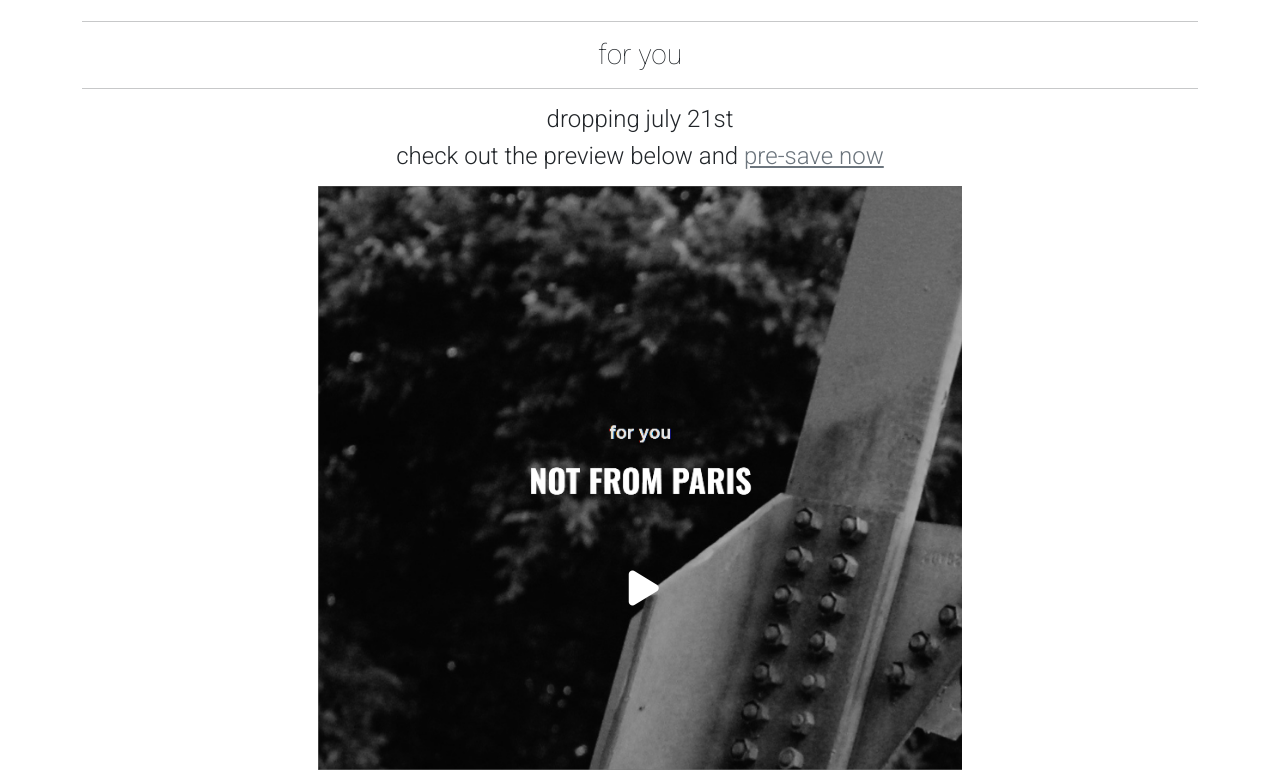
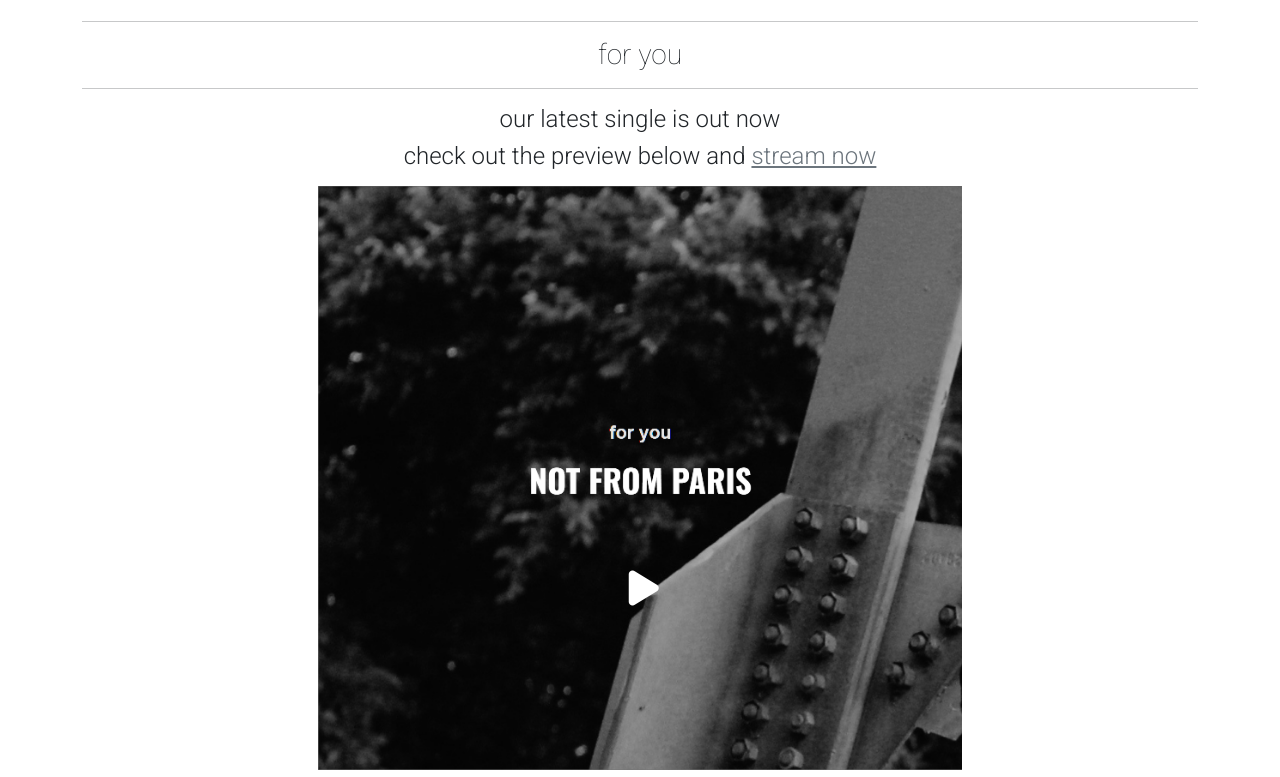
Before and after one commit to michael-lemiale/notfromparis-flask, a Flask app: page / in a window 1280 px wide. Shown: the part 778-1555 px from the top of the page. Run offline with Flask 3, Linux system fonts and the light colour scheme; some libraries are stand-ins or nearby versions.

Commit message:
for you out now update

```diff
--- a/templates/index.html
+++ b/templates/index.html
@@ -17,16 +17,16 @@
         <div class="container align-items-center justify-content-center">
             <h3>crying out</h3>
             <hr>
-            <h4>our newest single is out now</h4>
-            <h4>check out the preview below and <a class="link-secondary link-underline-opacity-0 link-underline-opacity-100-hover" target="_blank" href="https://distrokid.com/hyperfollow/notfromparis/crying-out">stream now</a></h4>
+            <h4>our first single</h4>
+            <h4>the genesis of our sound. <a class="link-secondary link-underline-opacity-0 link-underline-opacity-100-hover" target="_blank" href="https://distrokid.com/hyperfollow/notfromparis/crying-out">stream now</a></h4>
             <br>
             <iframe style="width:100%;max-width:660px;overflow:hidden;border-radius:12px;" src="https://open.spotify.com/embed/track/6PFdpdcD9X2ciQiQKhIYux?utm_source=generator" height="175" frameBorder="0" allowfullscreen="" allow="autoplay; clipboard-write; encrypted-media; fullscreen; picture-in-picture" loading="lazy"></iframe>
             <iframe allow="autoplay *; encrypted-media *; fullscreen *; clipboard-write; picture-in-picture" frameborder="0" height="175" style="width:100%;max-width:660px;overflow:hidden;border-radius:12px;" sandbox="allow-forms allow-popups allow-same-origin allow-scripts allow-storage-access-by-user-activation allow-top-navigation-by-user-activation" src="https://embed.music.apple.com/us/album/crying-out/1687905658?i=1687905659"></iframe>
             <hr>
             <h3>for you</h3>
             <hr>
-            <h4>dropping july 21st</h4>
-            <h4>check out the preview below and <a class="link-secondary link-underline-opacity-0 link-underline-opacity-100-hover" target="_blank" href="https://distrokid.com/hyperfollow/notfromparis/for-you">pre-save now</a></h4>            <div class="audio-img-effect align-items-center justify-content-center">
+            <h4>our latest single is out now</h4>
+            <h4>check out the preview below and <a class="link-secondary link-underline-opacity-0 link-underline-opacity-100-hover" target="_blank" href="https://distrokid.com/hyperfollow/notfromparis/for-you">stream now</a></h4>            <div class="audio-img-effect align-items-center justify-content-center">
                 <script src="{{ url_for('static', filename='js/playAudio.js')}}"></script>
                 <audio id="crying-out-preview" src="{{ get_cdn_url('audio/for-you-preview.mp3') }}" preload="auto"></audio>
                 <div class="img-crying-out">
```
